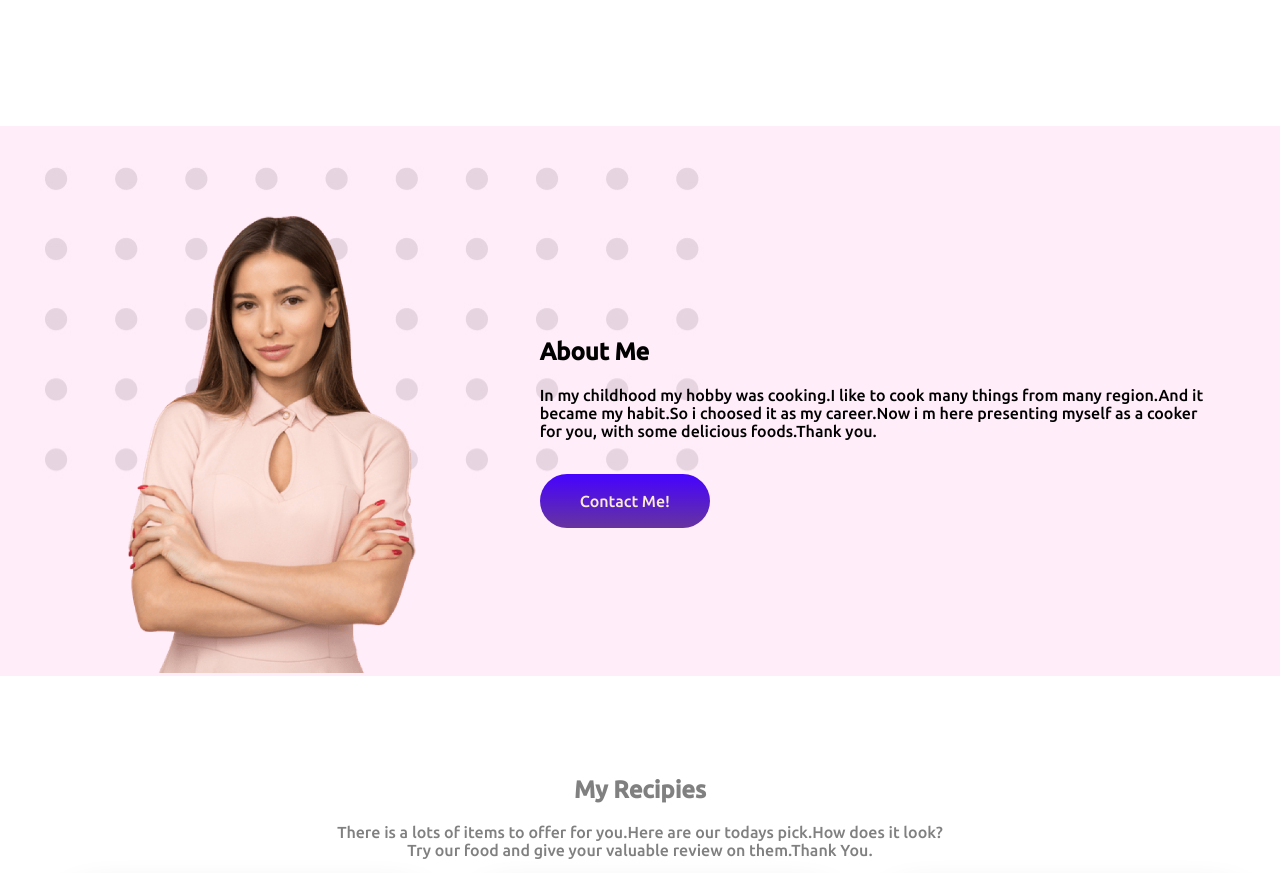
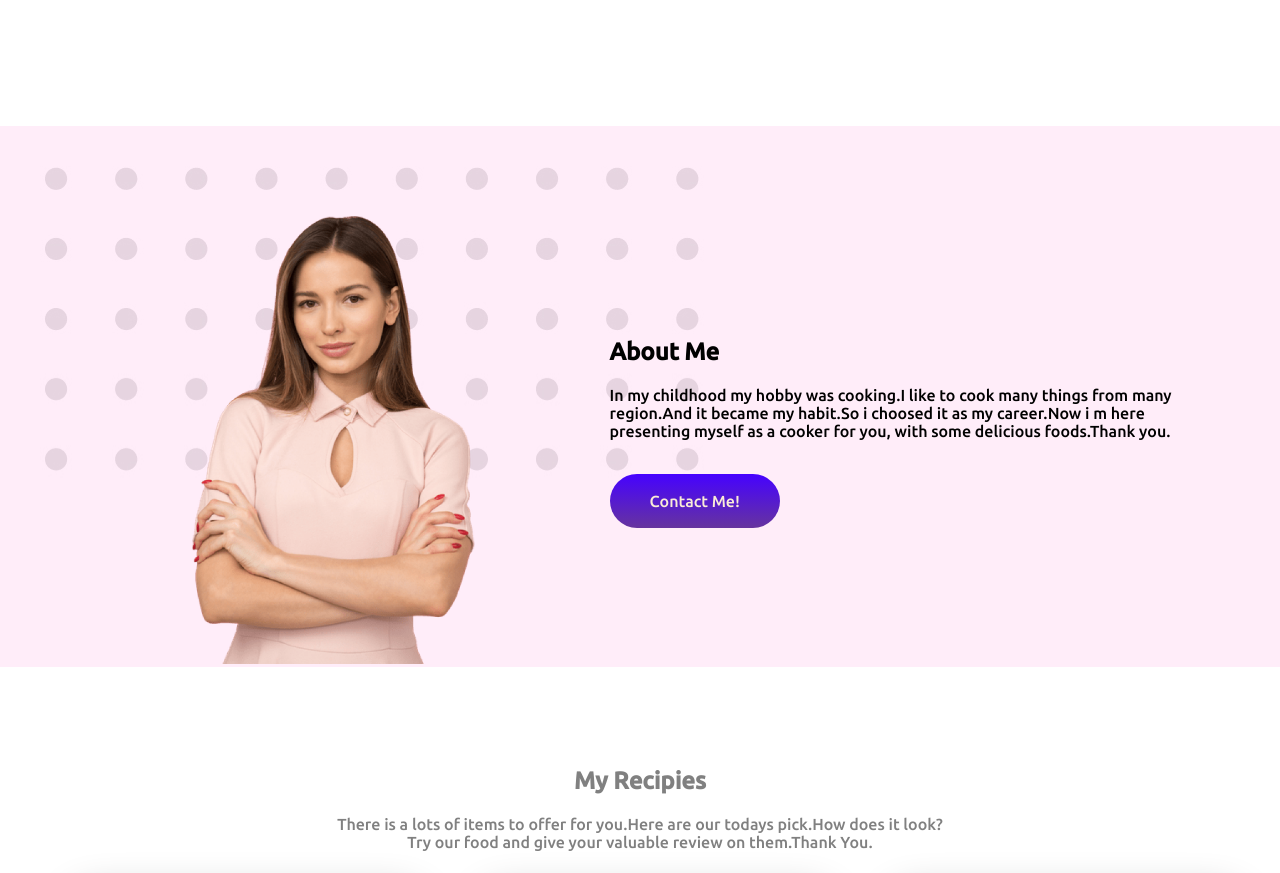
Before and after one commit to abir2010/assignment_portfolio, a plain HTML site: page index.html in a window 1280 px wide. Shown: the part 730-1603 px from the top of the page. Drawn offline with Linux system fonts and the light colour scheme.

Commit message:
padding updated

```diff
--- a/style.css
+++ b/style.css
@@ -36,14 +36,15 @@ h1{
 }
 .padding_top_left2{
   padding-top: 7%;
-  padding-left: 10%;
+  padding-left: 15%;
 }
 .padding_top_left2 img{
-  width: 70%;
+  width: 80%;
 }
 .padding_top_right2{
   padding-top: 15%;
-  padding-right: 5%;
+  padding-left: 5%;
+  padding-right: 7%;
 }
 .background{
   background-image: url(images/shapes/Frame\ 59.jpg);
```
